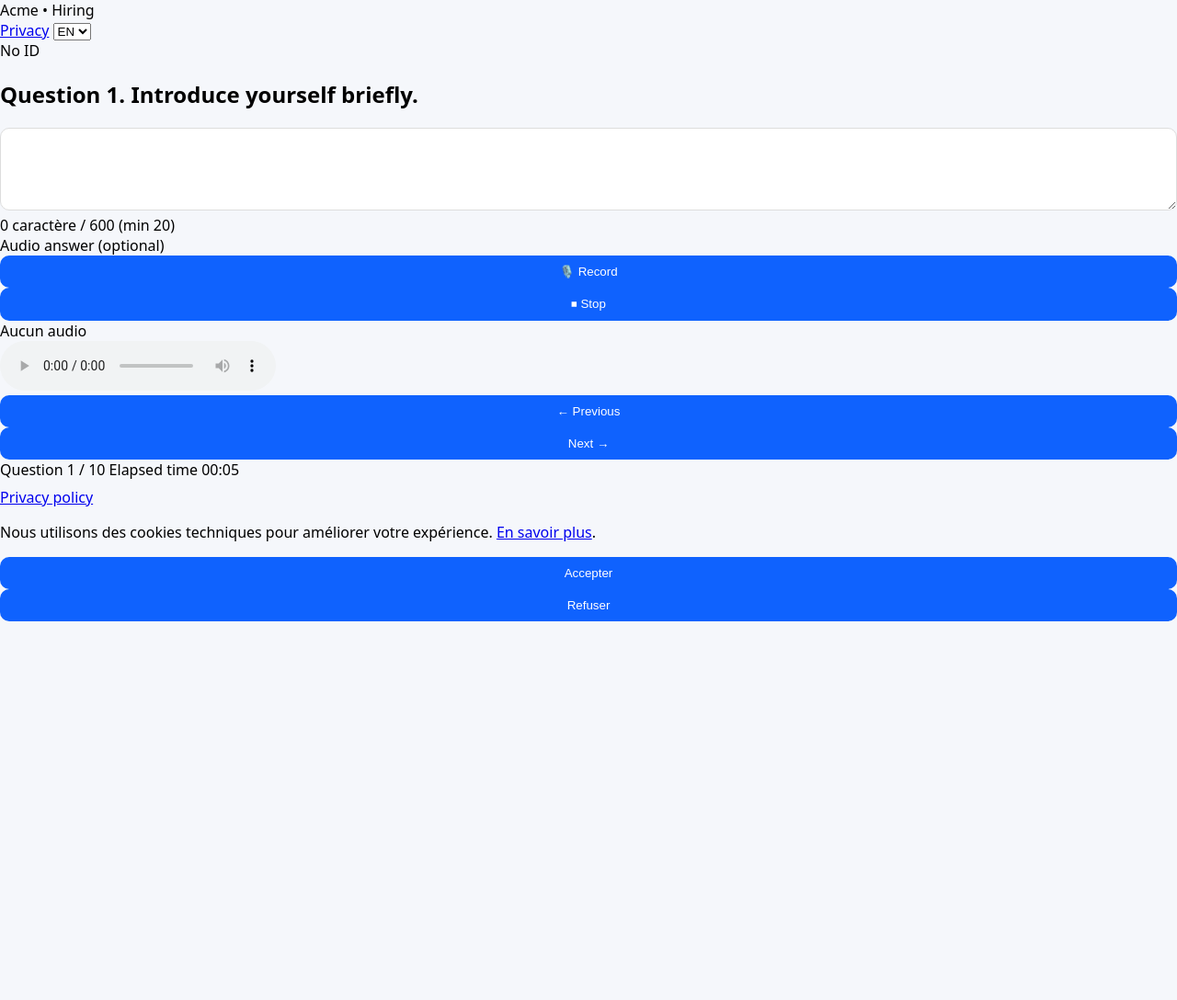
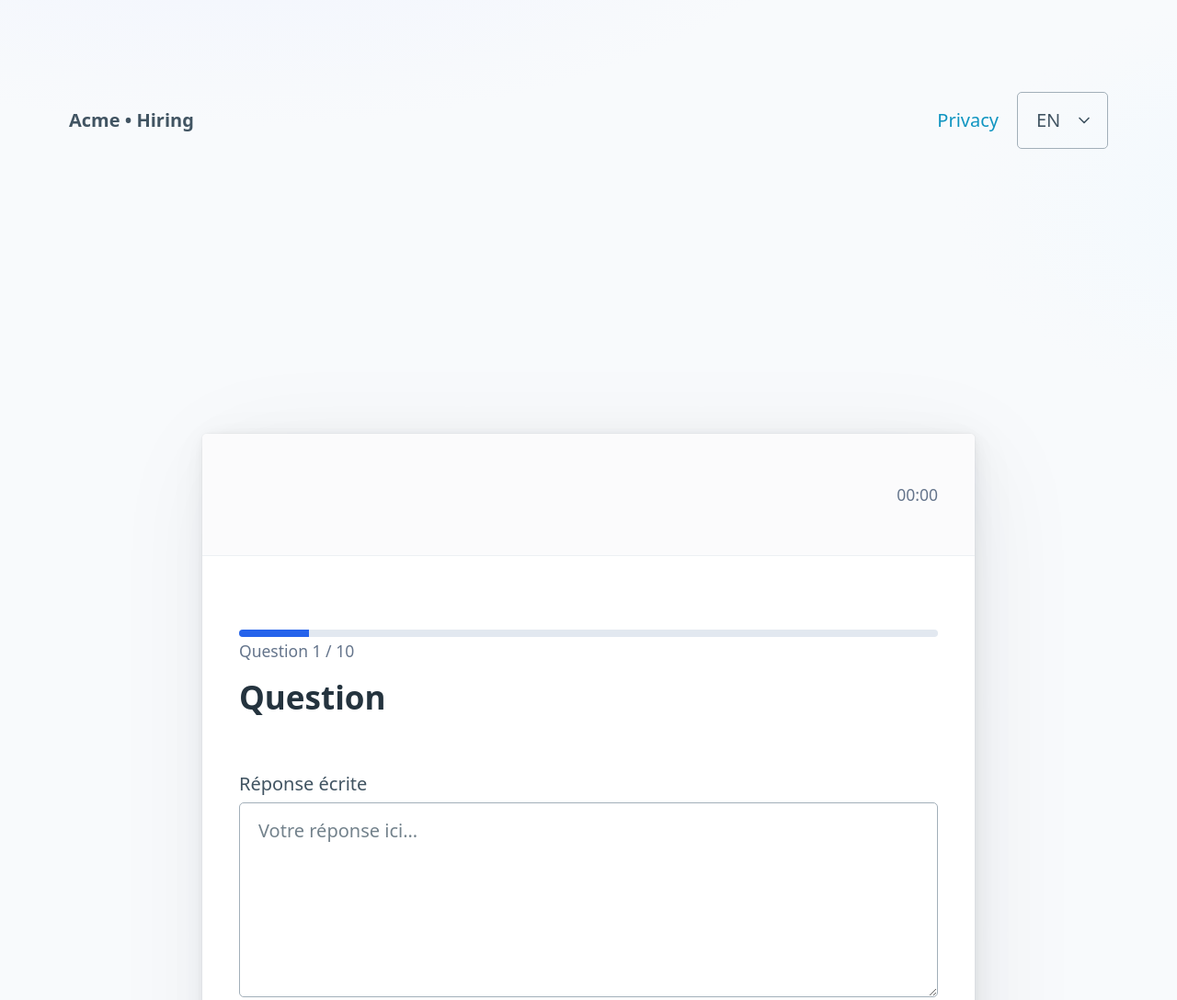
Before and after one commit to CDestine/site_rh, a website: page public/test.html in a window 1280 px wide. Shown: the top 1088 px of the page at 92% size. Before the commit the page ends 800 px from the top, so only its background shows below. Drawn offline with nearby package versions, Linux system fonts and the light colour scheme.

Commit message:
Update test.html

```diff
--- a/public/test.html
+++ b/public/test.html
@@ -1,67 +1,86 @@
 <!DOCTYPE html>
-<html lang="fr">
+<html lang="fr" data-theme="light">
 <head>
   <meta charset="UTF-8" />
-  <meta name="viewport" content="width=device-width, initial-scale=1.0" />
+  <meta name="viewport" content="width=device-width, initial-scale=1" />
   <title>Test</title>
-  <link rel="stylesheet" href="style.css" />
+  <link rel="stylesheet" href="https://unpkg.com/@picocss/pico@1.5.10/css/pico.min.css">
+  <style>
+    body { min-height: 100dvh; background: radial-gradient(1200px 600px at 20% -10%, #eef2ff 0, transparent 60%),
+                                  radial-gradient(1000px 500px at 120% 10%, #f0f9ff 0, transparent 50%), #f8fafc; }
+    .shell { max-width: 840px; margin: 2.5rem auto; }
+    .muted { color: #64748b; }
+    .progress { height: 8px; background: #e2e8f0; border-radius: 999px; overflow: hidden; }
+    .progress > div { height: 100%; width: 10%; background: #2563eb; }
+    .row { display:flex; gap:.5rem; flex-wrap:wrap; align-items:center; }
+  </style>
 </head>
-<body class="bg-gradient-to-br from-slate-50 to-indigo-50">
-
-<header class="flex justify-between items-center p-4 bg-white shadow">
-  <span class="font-semibold">Acme • Recrutement</span>
-  <div class="flex items-center gap-4">
-    <a href="privacy.html" id="lnkConf" class="text-sm text-slate-600 hover:text-slate-900">Confidentialité</a>
-    <select id="langSel" class="text-sm border border-slate-300 rounded-lg px-2 py-1">
+<body>
+  <header class="container">
+    <nav>
+      <ul><li><strong id="brand">Acme • Recrutement</strong></li></ul>
+      <ul>
+        <li><a href="privacy.html" id="lnkConf">Confidentialité</a></li>
+        <li>
+          <select id="langSel">
             <option value="fr">FR</option>
             <option value="en">EN</option>
           </select>
-  </div>
+        </li>
+      </ul>
+    </nav>
   </header>
 
-<main class="max-w-2xl mx-auto p-6 bg-white rounded-lg shadow mt-6">
-  <div class="mb-4 text-sm text-slate-500" id="idToken"></div>
-  <h2 class="text-lg font-bold mb-4" id="qTitle">Question</h2>
-  <textarea id="textAnswer" class="border rounded w-full p-2 mb-2" rows="4"></textarea>
-  <div class="text-sm text-slate-500 mb-4" id="chars">0 / 600</div>
+  <main class="container shell">
+    <article class="card">
+      <header class="row" style="justify-content:space-between">
+        <small id="idToken" class="muted"></small>
+        <small class="muted"><span id="timer">00:00</span></small>
+      </header>
 
-  <div class="mb-4">
-    <div class="text-sm font-medium mb-1" id="audioLabel">Réponse audio (optionnelle)</div>
-    <button id="recBtn" class="bg-green-600 text-white px-3 py-1 rounded mr-2">🎙️ Enregistrer</button>
-    <button id="stopBtn" class="bg-red-600 text-white px-3 py-1 rounded" disabled>⏹ Arrêter</button>
-    <div id="aStatus" class="text-xs text-slate-500 mt-1"></div>
-    <audio id="player" controls class="hidden mt-2 w-full"></audio>
+      <div class="progress" aria-hidden="true"><div id="progressBar"></div></div>
+      <small id="stepLabel" class="muted">Question 1 / 10</small>
+
+      <h2 id="qTitle" style="margin-top:.5rem">Question</h2>
+
+      <label id="lblWritten">Réponse écrite</label>
+      <textarea id="textAnswer" rows="6" placeholder="Votre réponse ici..." maxlength="600"></textarea>
+      <small id="chars" class="muted">0 / 600 (min 20)</small>
+
+      <label id="audioLabel">Réponse audio (optionnelle)</label>
+      <div class="row">
+        <button id="recBtn" class="secondary">🎙️ Enregistrer</button>
+        <button id="stopBtn" class="secondary" disabled>⏹ Arrêter</button>
+        <small id="aStatus" class="muted">Aucun audio</small>
       </div>
+      <audio id="player" controls style="display:none;width:100%"></audio>
 
-  <div class="flex justify-between items-center mt-6">
-    <button id="prevBtn" class="bg-slate-500 text-white px-4 py-2 rounded" disabled>← Précédent</button>
-    <button id="nextBtn" class="bg-blue-600 text-white px-4 py-2 rounded">Suivant →</button>
-  </div>
+      <footer class="row" style="justify-content:space-between">
+        <button id="prevBtn" class="secondary" disabled>← Précédent</button>
+        <button id="nextBtn">Suivant →</button>
+      </footer>
 
-  <div class="mt-4 text-sm text-slate-500 flex justify-between items-center">
-    <span id="stepLabel">Question 1 / 10</span>
-    <span id="timer">Temps écoulé 00:00</span>
-  </div>
-  <div class="w-full bg-slate-200 rounded-full h-2 mt-2">
-    <div id="progressBar" class="bg-blue-600 h-2 rounded-full" style="width: 10%"></div>
-  </div>
+      <small id="status" class="muted"></small>
+    </article>
 
-  <div id="status" class="mt-4 text-sm"></div>
+    <p class="contrast" style="text-align:center;margin-top:1rem;">
+      <a href="privacy.html">Politique de confidentialité</a>
+    </p>
   </main>
-
-<footer class="text-center mt-8 p-4 text-sm text-slate-500">
-  <a href="privacy.html">Politique de confidentialité</a>
-</footer>
 
   <!-- Scripts -->
   <script src="lang.js"></script>
   <script src="cookies.js"></script>
   <script src="app.js"></script>
   <script>
-  // Initialisation langue sur test.html
     const lang = getLang();
-  document.getElementById("langSel").value = lang;
-  document.getElementById("langSel").addEventListener("change", e => { setLang(e.target.value); location.reload(); });
+    document.getElementById('langSel').value = lang;
+    document.getElementById('langSel').addEventListener('change', e => { setLang(e.target.value); location.reload(); });
+
+    const t = LANGS[lang];
+    document.getElementById('brand').textContent = t.brand;
+    document.getElementById('lnkConf').textContent = t.conf;
+    document.getElementById('audioLabel').textContent = t.audio_label;
   </script>
 </body>
 </html>
```
Lines whose indentation alone changed are shown as unchanged.
